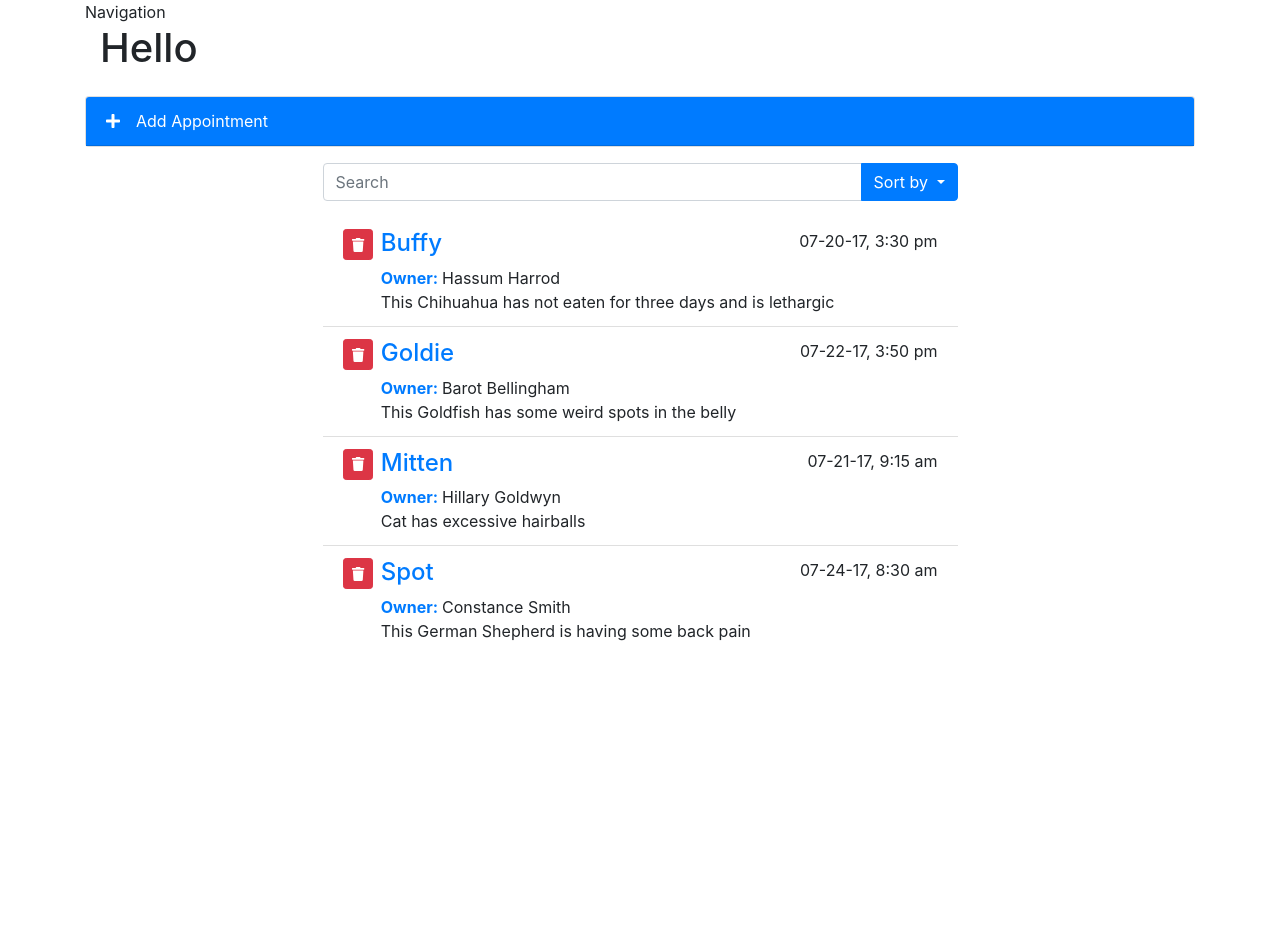
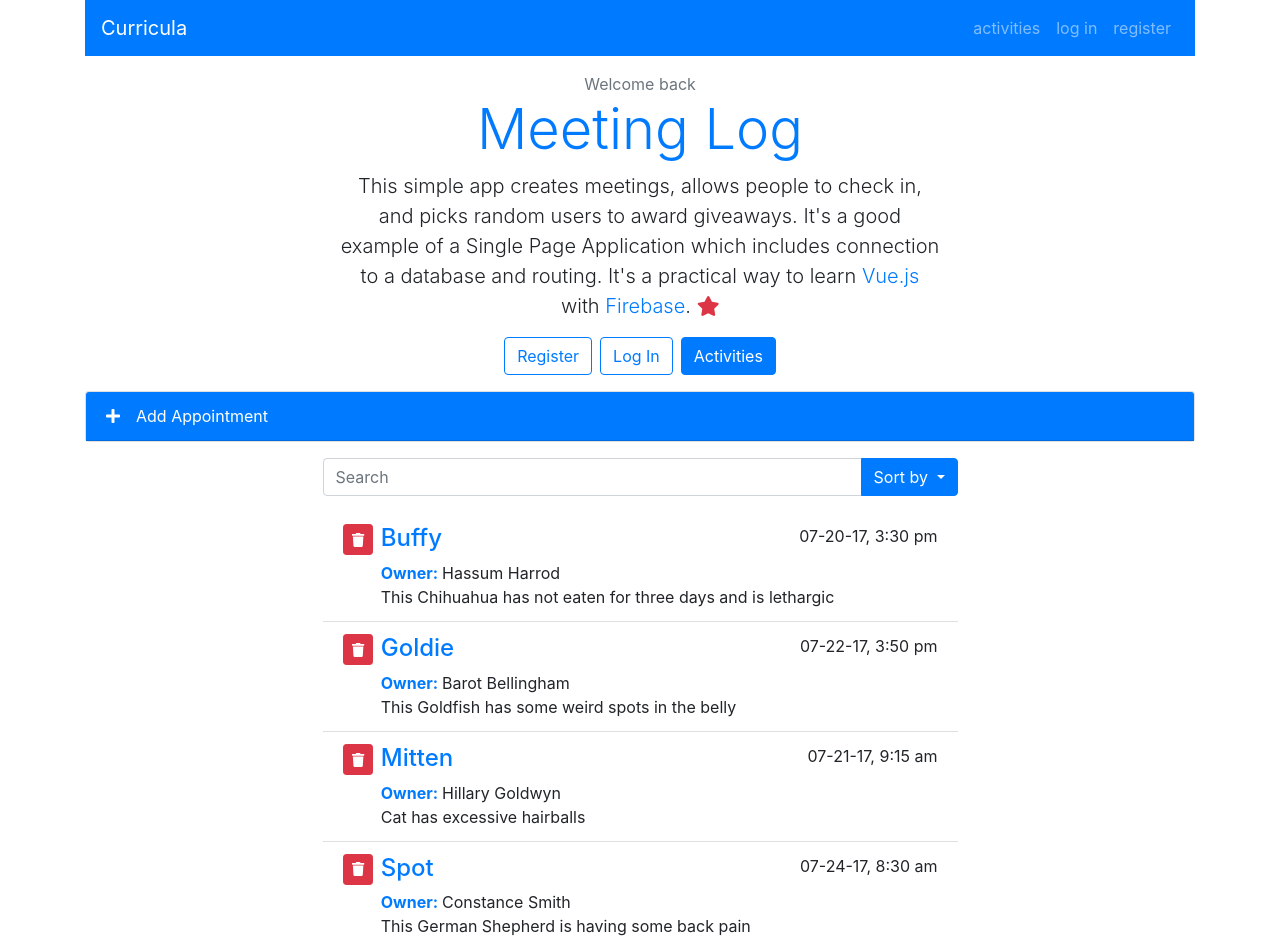
Before and after one commit to Lisigner/curricula, a Vue app: page / in a window 1280 px wide. Before the commit the page ends 800 px from the top, so only its background shows below. Built offline with nearby package versions, Linux system fonts and the light colour scheme; no server answers; the database is empty.

Commit message:
Created database for users
Retrieiving static user information inputted in the database

```diff
--- a/src/components/Navigation.vue
+++ b/src/components/Navigation.vue
@@ -1,3 +1,14 @@
 <template>
-    <div>Navigation</div>
+  <div>
+    <nav class="site-nav navbar navbar-expand bg-primary navbar-dark">
+      <div class="container-fluid">
+        <router-link class="navbar-brand" to="/">Curricula</router-link>
+        <div class="navbar-nav ml-auto">
+          <router-link class="nav-item nav-link" to="/meetings">activities</router-link>
+          <router-link class="nav-item nav-link" to="/login">log in</router-link>
+          <router-link class="nav-item nav-link" to="/register">register</router-link>
+        </div>
+      </div>
+    </nav>
+  </div>
 </template>
--- /dev/null
+++ b/src/db.js
@@ -0,0 +1,14 @@
+import firebase from 'firebase';
+
+const firebaseConfig = {
+    apiKey: "AIzaSyAtfwedqqWrNnX4_Z8a_PUhPcfH517XKHI",
+    authDomain: "curricula-auth.firebaseapp.com",
+    databaseURL: "https://curricula-auth.firebaseio.com",
+    projectId: "curricula-auth",
+    storageBucket: "curricula-auth.appspot.com",
+    messagingSenderId: "627774625619",
+    appId: "1:627774625619:web:a88b9d788c1cc2bed673a6"
+  };
+  // Initialize Firebase
+  const firebaseApp = firebase.initializeApp(firebaseConfig);
+  export default firebaseApp.firestore();
--- a/src/main.js
+++ b/src/main.js
@@ -7,9 +7,9 @@ import "bootstrap/dist/css/bootstrap.css";
 
 import {library} from "@fortawesome/fontawesome-svg-core";
 import {
-  faPlus, faMinus, faTrash, faCheck
+  faPlus, faMinus, faTrash, faCheck, faLink, faListUl, faRandom, faUndo, faStar, faEnvelope
 } from "@fortawesome/free-solid-svg-icons"
-library.add(faPlus, faMinus, faTrash, faCheck);
+library.add(faPlus, faMinus, faTrash, faCheck, faLink, faListUl, faRandom, faUndo, faStar, faEnvelope);
 
 Vue.config.productionTip = false
 
--- a/src/views/Home.vue
+++ b/src/views/Home.vue
@@ -1,16 +1,55 @@
 <template>
-  <div>
-    <h1>Hello</h1>
+<div class="mt-3">
+  <div class="text-secondary text-center">
+    Welcome back
+    <span class="font-weight-bold text-info">{{user}}</span>
+    </div>
+  <div class="container text-center">
+    <div class="row justify-content-center">
+      <div class="col-10 col-md-10 col-lg-8 col-xl-7">
+        <h4 class="display-4 text-primary mb-2">Meeting Log</h4>
+        <p class="lead">
+          This simple app creates meetings, allows people to check in, and
+          picks random users to award giveaways. It's a good example of a
+          Single Page Application which includes connection to a database and
+          routing. It's a practical way to learn
+          <a
+            href="https://vuejs.org/"
+          >Vue.js</a>
+          with
+          <a href="https://firebase.google.com">Firebase</a>.
+          <font-awesome-icon class="text-danger" icon="star"></font-awesome-icon>
+        </p>
+
+        <router-link class="btn btn-outline-primary mr-2" to="/register">Register</router-link>
+        <router-link class="btn btn-outline-primary mr-2" to="/login">Log In</router-link>
+        <router-link class="btn btn-primary" to="/meetings">Activities</router-link>
+      </div>
+    </div>
   </div>
+</div>
 </template>
 
 <script>
-// @ is an alias to /src
-// import HelloWorld from "@/components/HelloWorld.vue";
+import { FontAwesomeIcon } from "@fortawesome/vue-fontawesome";
+import db from "../db.js"
 export default {
-  name: "home"
-  // components: {
-  //   HelloWorld
-  // }
+  name: "home",
+  data: function() {
+    return {
+      user: null
+    }
+  },
+  mounted() {
+    db.collection("users")
+    .doc("Ymd5PfPONGcrwLP3Pkyo")
+    .get()
+    .then(snapshot => {
+      this.user = snapshot.data().name;
+    })
+  },
+  components: {
+    FontAwesomeIcon
+  }
 };
 </script>
```
